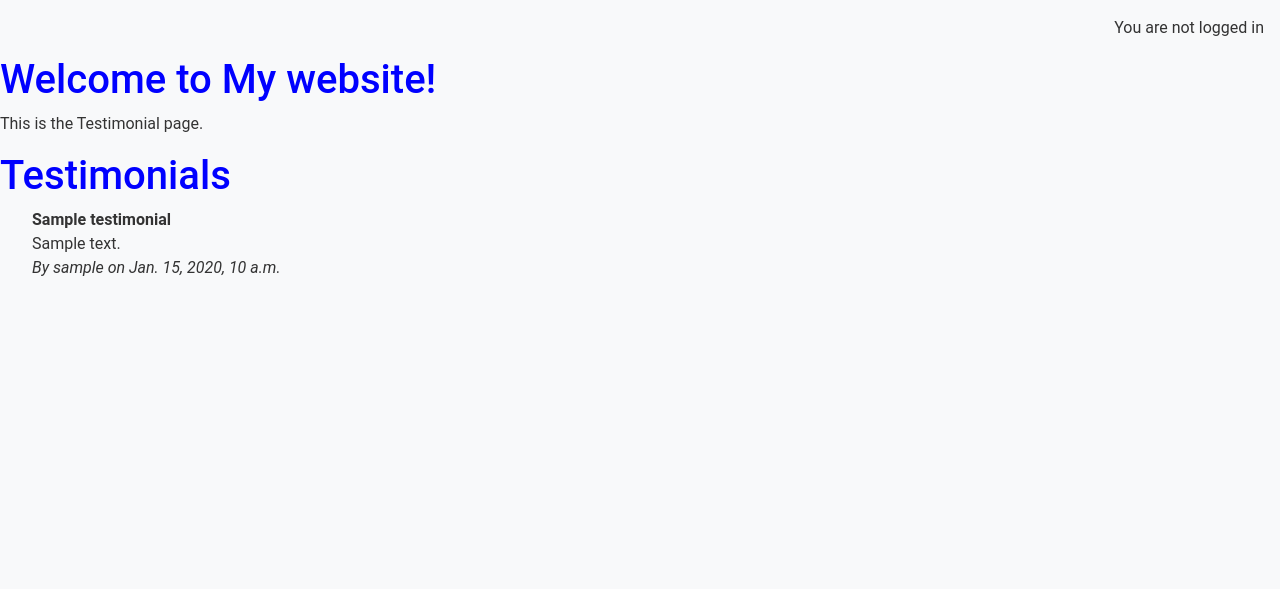
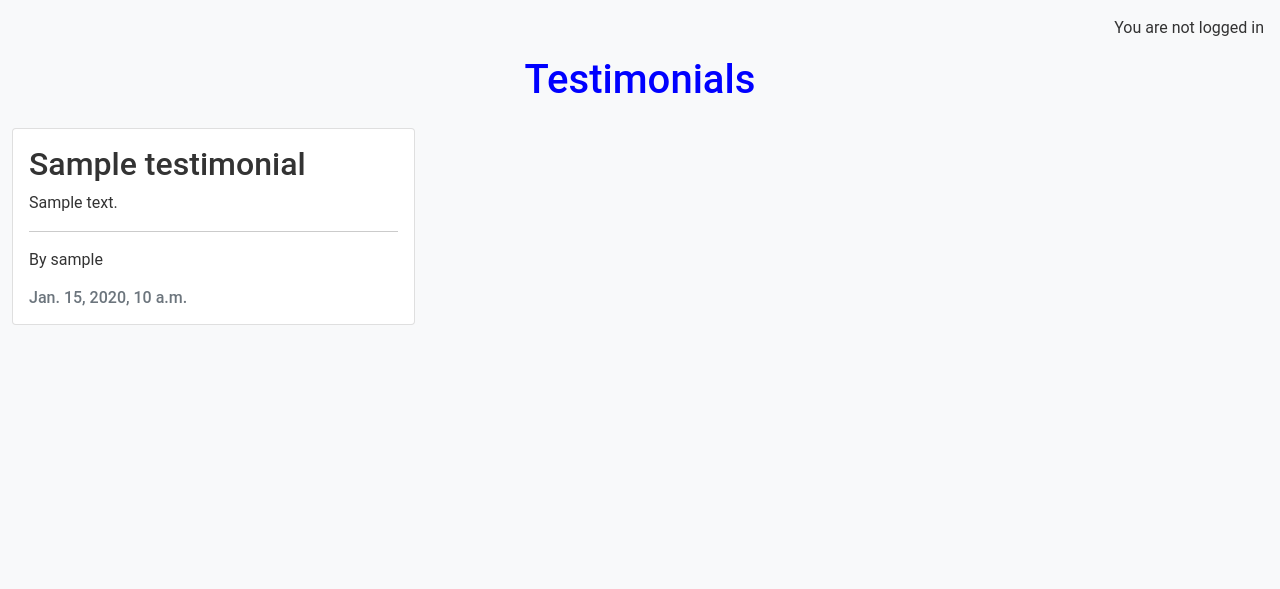
Before and after one commit to phoebeW17/sharp_sound_vision, a Django app: page /testimonial/ in a window 1280 px wide. Shown: the part 57-646 px from the top of the page. Run offline with Django 4.2, Linux system fonts and the light colour scheme; tables that the repository leaves empty hold one stand-in row (values such as "Sample post").

Commit message:
debugging testimonial urls

```diff
--- a/portfolio/urls.py
+++ b/portfolio/urls.py
@@ -1,4 +1,3 @@
-# portfolio/urls.py
 from django.urls import path
 from . import views
 
--- a/sharpsound_vision/settings.py
+++ b/sharpsound_vision/settings.py
@@ -29,7 +29,7 @@ TEMPLATES_DIR = os.path.join(BASE_DIR, 'templates')
 SECRET_KEY = os.environ.get('SECRET_KEY')
 
 # SECURITY WARNING: don't run with debug turned on in production!
-DEBUG = False
+DEBUG = True
 
 ALLOWED_HOSTS = ['localhost', "sharp-sound-vision-24e4365a348f.herokuapp.com",]
 CSRF_TRUSTED_ORIGINS = ['https://*.codeinstitute-ide.net', 'https://*.herokuapp.com']
--- a/testimonial/models.py
+++ b/testimonial/models.py
@@ -16,6 +16,7 @@ STATUS = ((0, "Draft"), (1, "Published"))
 
 class Testimonial(models.Model):
     title = models.CharField(max_length=100)
+    slug = models.SlugField(max_length=200, unique=True, blank=True, null=True)
     text = models.TextField()
     user = models.ForeignKey(User, on_delete=models.CASCADE)
     posted_on = models.DateTimeField(auto_now_add=True)
--- a/testimonial/templates/testimonial/testimonial.html
+++ b/testimonial/templates/testimonial/testimonial.html
@@ -3,17 +3,45 @@
 {% block title %}Testimonial Page{% endblock %}
 
 {% block content %}
-<h1>Welcome to My website!</h1>
-<p>This is the Testimonial page.</p>
 
-    <h1>Testimonials</h1>
-    <ul class="no-bullets">
-        {% for testimonial in testimonials %}
-            <li>
-                <strong>{{ testimonial.title }}</strong><br>
-                {{ testimonial.text }}<br>
-                <em>By {{ testimonial.user.username }} on {{ testimonial.posted_on }}</em>
-            </li>
-        {% endfor %}
-    </ul>
-{% endblock %}
+<!-- CI LMS template starts here -->
+<div class="container-fluid">
+    <div class="row">
+        <div class="container-fluid">
+            <div class="row">
+                <div class="col-12 text-center">
+                    <h1>Testimonials</h1>
+                </div>
+            </div>
+            <div class="row">
+                <!-- Testimonial Entries Column -->
+                <div class="col-12 mt-3 left">
+                    <div class="row">
+                        {% for testimonial in testimonials %}
+                        <div class="col-md-4">
+                            <div class="card mb-4">
+                                <div class="card-body">
+                                    <div class="image-container">
+                                    </div>
+                                    <h2 class="card-title">{{ testimonial.title }}</h2>
+                                    <p class="card-text">{{ testimonial.text }}</p>
+                                    </a>
+                                    <hr />
+                                    <div class="image-flash">
+                                        <p class="author">By {{ testimonial.user.username }}</p>
+                                    </div>
+                                    <p class="card-text text-muted h6">{{ testimonial.posted_on }}
+                                    </p>
+                                </div>
+                            </div>
+                        </div>
+                        {% if forloop.counter|divisibleby:3 %}
+                    </div>
+                    <div class="row">
+                        {% endif %}
+                        {% endfor %}
+
+                    </div>
+                </div>
+            </div>
+            {% endblock %}
```
Also changed, not shown: testimonial/migrations/0004_testimonial_slug.py (added), testimonial/urls.py (line endings or trailing spaces), testimonial/views.py (line endings or trailing spaces).
